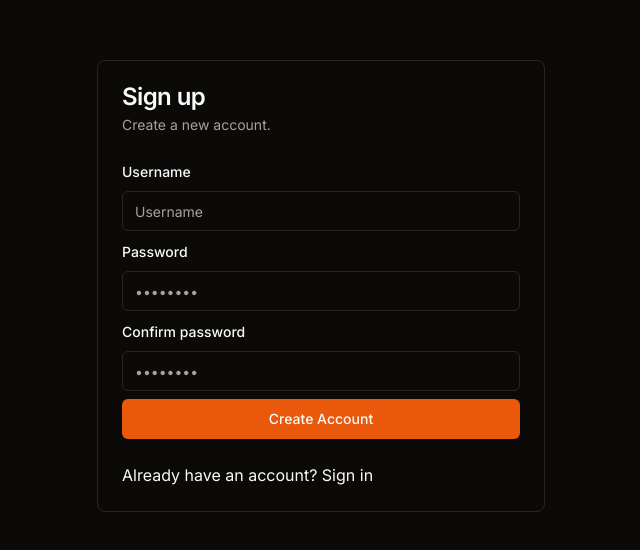
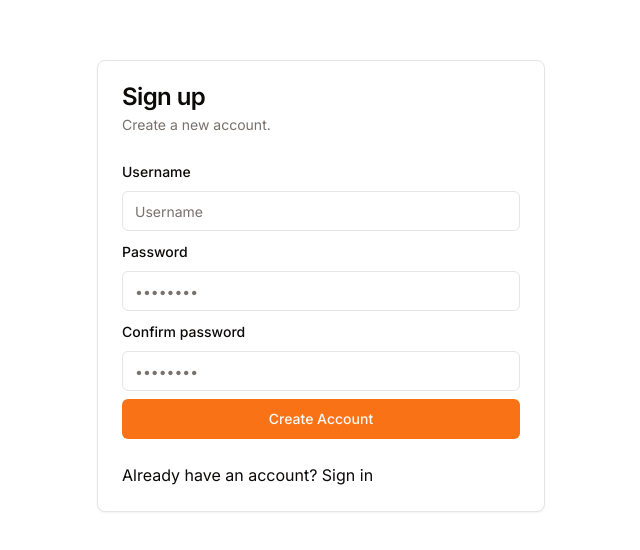
Before and after one commit to MarkusThielker/next-base, a Next.js app: page /auth/signup in a window 1280 px wide. Shown: the part 114-664 px from the top of the page, without its empty margins (319-959 px from the left). Built offline with nearby package versions, Linux system fonts and the light colour scheme.

Commit message:
N-BASE-1: add theme provider to root layout

```diff
--- a/src/app/layout.tsx
+++ b/src/app/layout.tsx
@@ -3,12 +3,14 @@ import { Inter } from 'next/font/google';
 import './globals.css';
 import { cn } from '@/lib/utils';
 import { Toaster } from '@/components/ui/sonner';
+import React from 'react';
+import { ThemeProvider } from '@/components/themeProvider';
 
 const inter = Inter({subsets: ['latin']});
 
 export const metadata: Metadata = {
-    title: 'Create Next App',
-    description: 'Generated by create next app',
+    title: 'Next Base',
+    description: 'The base for your next project.',
 };
 
 export default function RootLayout({
@@ -18,10 +20,17 @@ export default function RootLayout({
 }>) {
     return (
         <html lang="en">
-        <body className={cn('dark', inter.className)}>
+        <body className={cn(inter.className)}>
         <main>
-            {children}
-            <Toaster/>
+            <ThemeProvider
+                attribute="class"
+                defaultTheme="system"
+                enableSystem
+                disableTransitionOnChange
+            >
+                {children}
+                <Toaster/>
+            </ThemeProvider>
         </main>
         </body>
         </html>
```
